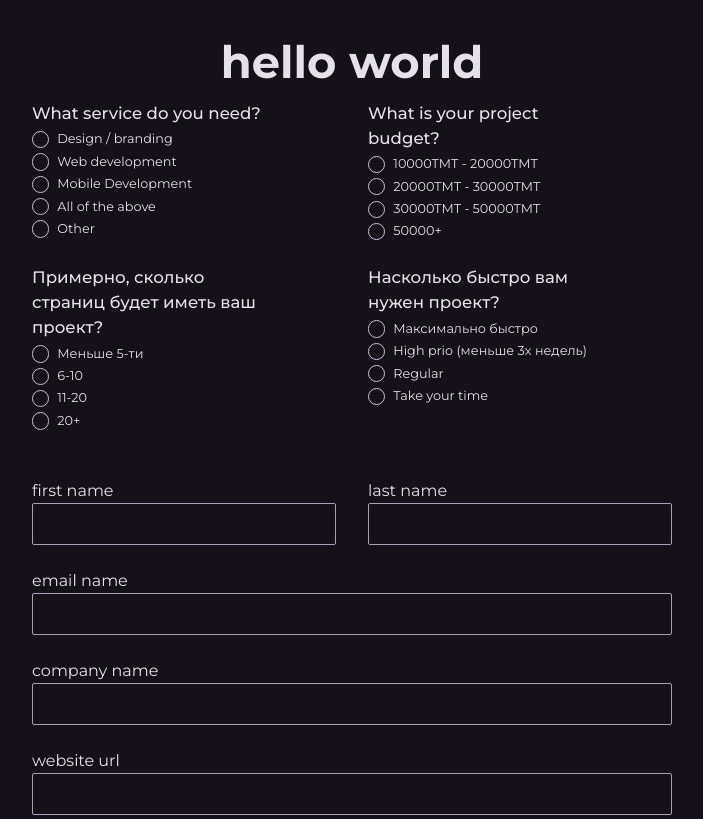
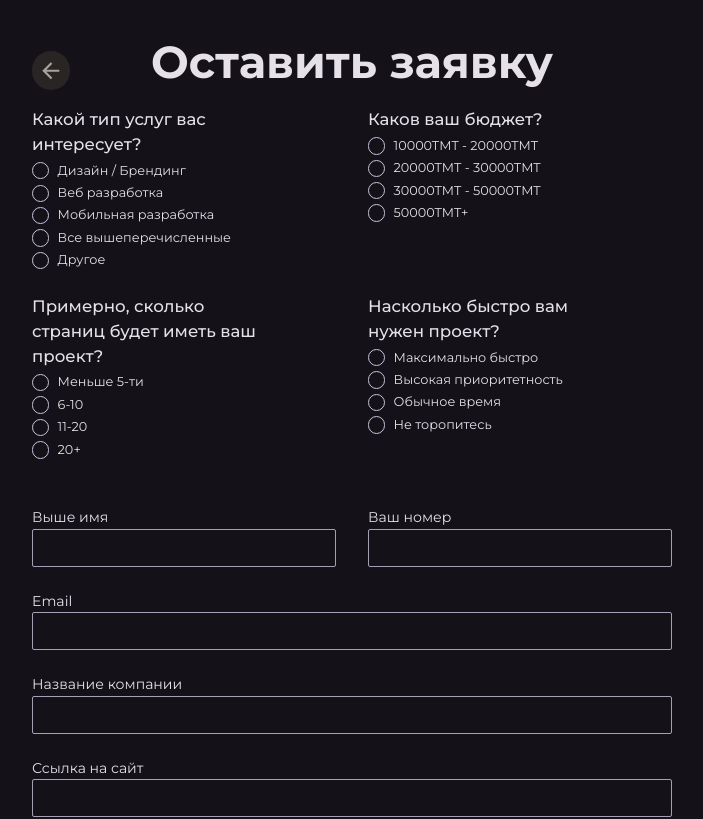
Before and after one commit to juaquinmorales2/vos, a Next.js app: page /book in a window 1280 px wide. Shown: the top 819 px of the page, without its empty margins (288-991 px from the left). Built offline with nearby package versions, Linux system fonts and the light colour scheme.

Commit message:
add book form input texts

```diff
--- a/src/data/index.ts
+++ b/src/data/index.ts
@@ -76,52 +76,70 @@ export const APPROACH_CARDS = [
 
 export const RADIO_FIELDS = [
   {
-    title: 'What service do you need?',
+    title: 'Какой тип услуг вас интересует?',
     classes: 'mr-8',
     radioArray: [
-      { name: 'Design / branding', value: '1' },
-      { name: 'Web development', value: '2' },
-      { name: 'Mobile Development', value: '3' },
-      { name: 'All of the above', value: '4' },
-      { name: 'Other', value: '44' },
+      { name: 'Дизайн / Брендинг', value: 'design/branding' },
+      { name: 'Веб разработка', value: 'web dev' },
+      { name: 'Мобильная разработка', value: 'mobile dev' },
+      { name: 'Все вышеперечисленные', value: 'design/branding/web/mobile' },
+      { name: 'Другое', value: 'other service' },
     ],
+    formKey: '_service',
   },
   {
-    title: 'What is your project budget?',
+    title: 'Каков ваш бюджет?',
     classes: '',
     radioArray: [
-      { name: '10000TMT - 20000TMT', value: '5' },
-      { name: '20000TMT - 30000TMT', value: '6' },
-      { name: '30000TMT - 50000TMT', value: '7' },
-      { name: '50000+', value: '8' },
+      { name: '10000TMT - 20000TMT', value: '10-20' },
+      { name: '20000TMT - 30000TMT', value: '20-30' },
+      { name: '30000TMT - 50000TMT', value: '30-50' },
+      { name: '50000TMT+', value: '50+' },
     ],
+    formKey: '_budget',
   },
   {
     title: 'Примерно, сколько страниц будет иметь ваш проект?',
     classes: 'mr-8',
     radioArray: [
-      { name: 'Меньше 5-ти', value: '9' },
-      { name: '6-10', value: '10' },
-      { name: '11-20', value: '11' },
-      { name: '20+', value: '12' },
+      { name: 'Меньше 5-ти', value: 'less than 5 page' },
+      { name: '6-10', value: '6-10 pages' },
+      { name: '11-20', value: '11-20 pages ' },
+      { name: '20+', value: '20+ pages' },
     ],
+    formKey: '_pages',
   },
   {
     title: 'Насколько быстро вам нужен проект?',
     classes: '',
     radioArray: [
-      { name: 'Максимально быстро', value: '13' },
-      { name: 'High prio (меньше 3х недель)', value: '14' },
-      { name: 'Regular', value: '15' },
-      { name: 'Take your time', value: '16' },
+      { name: 'Максимально быстро', value: 'maximum fast' },
+      { name: 'Высокая приоритетность ', value: 'high prio ' },
+      { name: 'Обычное время', value: 'regular' },
+      { name: 'Не торопитесь ', value: 'take your time' },
     ],
+    formKey: '_quickness',
   },
 ];
 
 export const INPUT_FIELDS = [
-  { label: 'first name', name: 'firstname', classes: 'inline-block !w-[calc(50%-16px)] mr-8' },
-  { label: 'last name', name: 'lastname', classes: 'inline-block !w-[calc(50%-16px)]' },
-  { label: 'email name', name: 'email', classes: '' },
-  { label: 'company name', name: 'companyname', classes: '' },
-  { label: 'website url', name: 'website', classes: '' },
+  { label: 'Выше имя', name: 'first', classes: 'inline-block !w-[calc(50%-16px)] mr-8', required: true },
+  { label: 'Ваш номер', name: 'last', classes: 'inline-block !w-[calc(50%-16px)]', type: 'number', required: true },
+  { label: 'Email', name: 'email', classes: '', type: 'email' },
+  { label: 'Название компании', name: 'company', classes: '', required: true },
+  { label: 'Ссылка на сайт', name: 'websiteUrl', classes: '' },
 ];
+
+export const BOOK_FORM_DEFAULT_STATE = {
+  _service: null,
+  _budget: null,
+  _pages: null,
+  _quickness: null,
+
+  first: '',
+  last: '',
+  email: '',
+  company: '',
+  websiteUrl: '',
+  message: '',
+};
--- a/src/shared/styles/globals.scss
+++ b/src/shared/styles/globals.scss
@@ -54,7 +54,6 @@ a {
   }
 }
 //navigation
-
 .burger {
   width: 100%;
   &::after,
@@ -89,3 +88,14 @@ a {
     top: 0px;
   }
 }
+
+input::-webkit-outer-spin-button,
+input::-webkit-inner-spin-button {
+  -webkit-appearance: none;
+  margin: 0;
+}
+
+/* Firefox */
+input[type=number] {
+  -moz-appearance: textfield;
+}
--- a/src/widgets/BookForm/index.tsx
+++ b/src/widgets/BookForm/index.tsx
@@ -1,44 +1,46 @@
 'use client';
-import { FC, useState } from 'react';
+import { useRouter } from 'next/navigation';
+import { FC, FormEvent, useState } from 'react';
 
+import { BOOK_FORM_DEFAULT_STATE, INPUT_FIELDS, RADIO_FIELDS } from '@/data';
+
+//components
 import Button from '@/components/ui/Button';
-import { INPUT_FIELDS, RADIO_FIELDS } from '@/data';
 import { RadioGroup, RadioGroupItem } from '@/components/ui/RadioGroup';
 
 interface Props {}
 
-const defaultState = {
-  service: null,
-  budget: null,
-  pages: null,
-  quickness: null,
+const Index: FC<Props> = () => {
+  const [form, setForm] = useState(BOOK_FORM_DEFAULT_STATE);
 
-  first: '',
-  last: '',
-  email: '',
-  company: '',
-  websiteUrl: '',
-  message: '',
-};
+  const { push } = useRouter()
 
-const Index: FC<Props> = () => {
-  const [form, setForm] = useState(defaultState);
-
+  const submit = (e: FormEvent<HTMLFormElement>) => {
+    e.preventDefault()
+    console.log('submit form', form)
+  }
   return (
     <div className="mx-auto max-w-[70vw] px-[10vw]">
-      <h1 className="mb-[1.25vw] text-center text-[3.5vw] font-bold leading-[100%]">hello world</h1>
-      <form className="flex h-full flex-col items-center">
+      <div className='relative'>
+        <button className=' p-[0.5vw] box-content rounded-full bg-stone-800 hover:bg-stone-800 group absolute z-10 top-[25%] left-0' onClick={() => push('/')}>
+          <svg focusable="false" className='w-[2vw] h-[2vw] fill-stone-400 group-hover:fill-stone-300 transition' viewBox="0 0 24 24" data-testid="ArrowBackOutlinedIcon" aria-label="fontSize medium"><path d="M20 11H7.83l5.59-5.59L12 4l-8 8 8 8 1.41-1.41L7.83 13H20z"></path></svg>
+          {/* <svg xmlns="http://www.w3.org/2000/svg" viewBox="0 0 24 24" width={24} height={24} fill="#f2f" stroke="#22f"><path fill="#f2f" stroke="#22f" d="M244 400L100 256l144-144M120 256h292" /></svg> */}
+        </button>
+        <h1 className="mb-[1.75vw] text-center text-[3.5vw] font-bold leading-[100%]">Оставить заявку</h1>
+      </div>
+      <form className="flex h-full flex-col items-center" onSubmit={submit}>
         <div className="flex flex-wrap">
           {RADIO_FIELDS.map((item) => (
             <RadioGroup
-              onValueChange={(value) => console.log(value)}
+              onValueChange={(value) => setForm(prev => ({ ...prev, [item.formKey]: value }))}
               key={item.title}
               className={`mb-[1.75vw] inline-block w-[calc(50%-16px)] ${item.classes}`}
+              required={true}
             >
               <h4 className="mb-[0.2vw] max-w-[80%] text-[1.3vw] font-medium">{item.title}</h4>
               {item.radioArray.map((radio) => (
-                <div key={radio.value} className="flex items-center space-x-2 font-[400]">
-                  <RadioGroupItem value={radio.value} id={radio.name} />
+                <div key={radio.value} className="flex items-center space-x-[0.65vw] font-[400]">
+                  <RadioGroupItem value={radio.value} id={radio.name} required={true} />
                   <label htmlFor={radio.name} className="text-[1vw] leading-[1.75vw]">
                     {radio.name}
                   </label>
@@ -47,25 +49,32 @@ const Index: FC<Props> = () => {
             </RadioGroup>
           ))}
 
-          <div className="w-full space-y-6">
+          <div className="w-full space-y-6 text-[1.1vw]">
             {INPUT_FIELDS.map((item) => (
               <div key={item.label} className={`w-full ${item.classes}`}>
-                <label htmlFor={item.label} className="">
+                <label htmlFor={item.label} className="h-[4vw] ">
                   {item.label}
                 </label>
                 <input
-                  type="text"
+                  onChange={({ target: { name, value } }) => setForm(prev => ({ ...prev, [name]: value }))}
+                  type={item.type || 'text'}
+                  name={item.name}
                   id={item.label}
-                  className="w-full rounded-sm border border-primary/80 bg-transparent px-3 py-2"
+                  className="w-full rounded-sm border border-primary/80 bg-transparent px-[1vw] py-[0.8vw] h-[3vw] appearance-none"
+                  required={item.required}
                 />
               </div>
             ))}
-            <div className={`w-full `}>
-              <label htmlFor="message" className="">
-                message
+            <div className="w-full">
+              <label className="requiredd" htmlFor="message" >
+                Расскажите о вашем проекте
               </label>
               <textarea
+                minLength={20}
+                maxLength={500}
+                onChange={({ target: { name, value } }) => setForm(prev => ({ ...prev, [name]: value }))}
                 id="message"
+                name="message"
                 className="min-h-[10vw] w-full resize-none rounded-sm border border-primary/80 bg-transparent px-3 py-2"
               />
             </div>
@@ -73,6 +82,7 @@ const Index: FC<Props> = () => {
 
           <Button
             title="отправить"
+            type="submit"
             classes="py-[10px] px-12 text-[1.1vw] bg-bg-1/90 hover:bg-bg-1/80"
             btnClasses="p-[2px] capitalize self-start !mt-4"
           />
```
